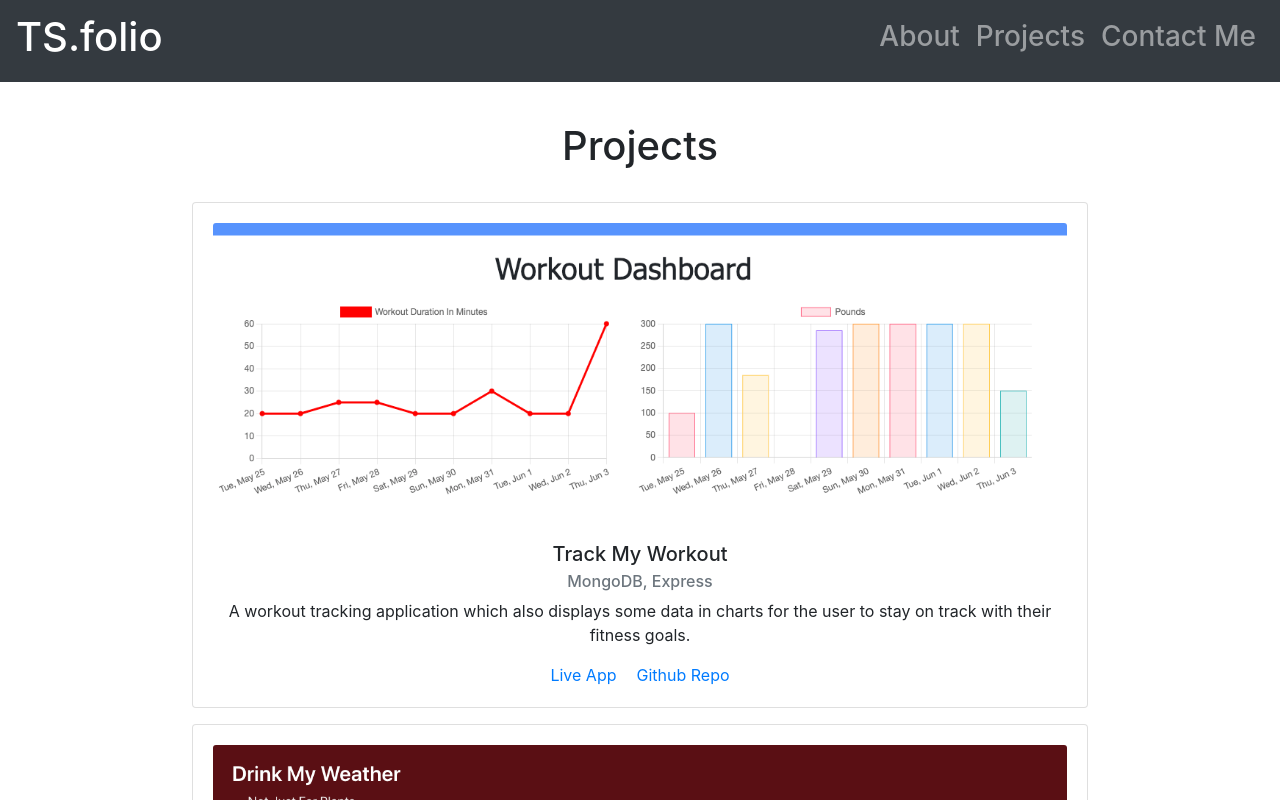
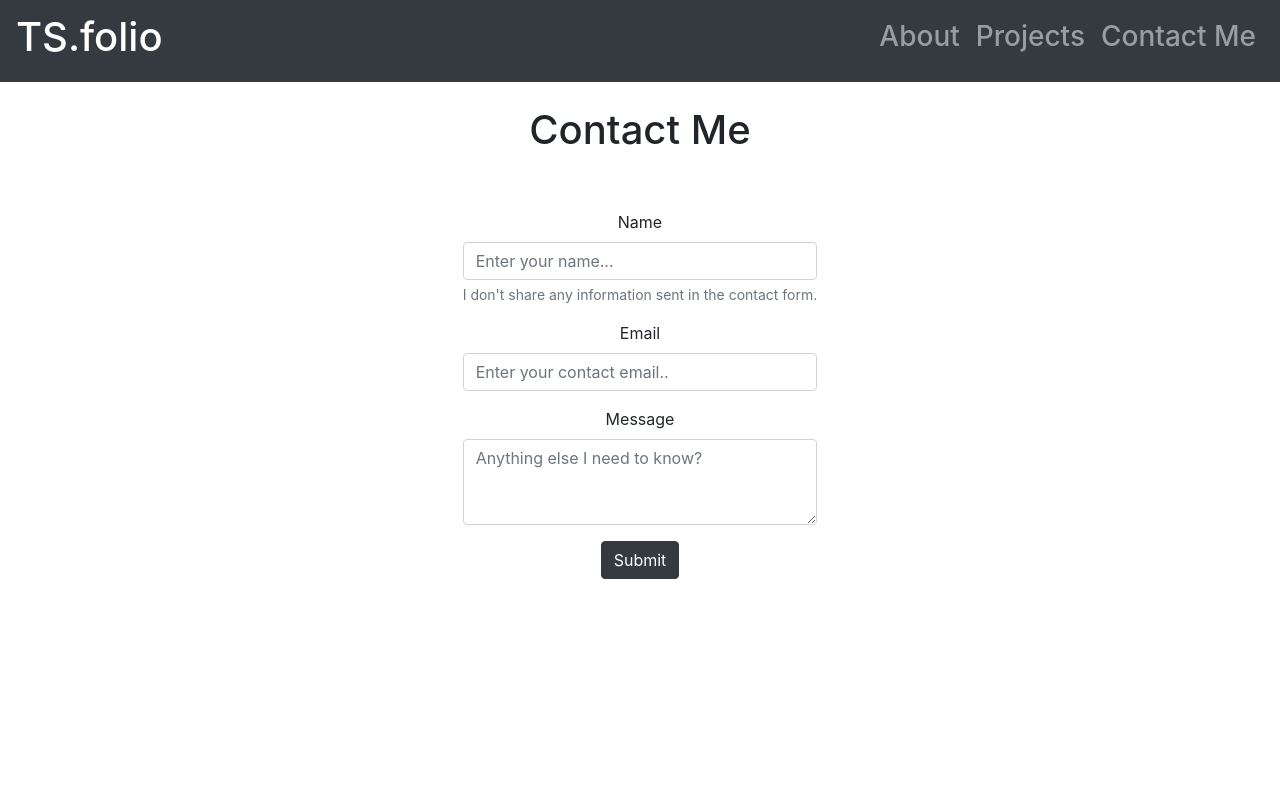
Before and after one commit to rotosti/ReactPortfolio, a React (Create React App) app in the folder client/: page /contactme in a window 1280 px wide. Shown: the top 800 px of the page. Built offline with nearby package versions, Linux system fonts and the light colour scheme.

Commit message:
updated routes on links

```diff
--- a/client/package.json
+++ b/client/package.json
@@ -10,6 +10,7 @@
     "react": "^17.0.2",
     "react-bootstrap": "^1.6.1",
     "react-dom": "^17.0.2",
+    "react-router-dom": "^5.2.0",
     "react-scripts": "4.0.3",
     "web-vitals": "^1.1.2"
   },
--- a/client/src/App.js
+++ b/client/src/App.js
@@ -1,15 +1,30 @@
 import './assets/css/App.css';
+import {BrowserRouter as Router, Route, Switch} from 'react-router-dom';
 import NavBar from './components/NavBar';
-import Projects from './components/Projects';
-// import Home from './components/Home';
+import Projects from './components/Projects'
+import ContactMe from './components/ContactMe';
+import Home from './components/Home';
+import About from './components/About';
 
 function App() {
   return (
-    <>
+    <Router>
       <NavBar />
-      <Projects />
-
-    </>
+      <Switch>
+          <Route exact path="/">
+            <Home />
+          </Route>
+          <Route exact path="/about">
+            <About />
+          </Route>
+          <Route exact path="/projects">
+            <Projects />
+          </Route>
+          <Route exact path="/contactme">
+            <ContactMe />
+          </Route>
+        </Switch>
+    </Router>
   );
 }
 
--- /dev/null
+++ b/client/src/components/ContactMe/index.js
@@ -0,0 +1,38 @@
+import React from 'react';
+import {Container, Row, Col, Form, Button} from 'react-bootstrap';
+
+function ContactMe() {
+    return (
+        <Container className="p-4 d-flex justify-content-center">
+                <Row style={{height: '50vh'}} className='d-flex align-items-center'>
+                    <Col>
+                        <div className="d-flex justify-content-center flex-column text-center">
+                            <h1>Contact Me</h1>
+                            <Form className='mt-5'>
+                                <Form.Group controlId="formBasicName">
+                                    <Form.Label>Name</Form.Label>
+                                    <Form.Control type="text" placeholder="Enter your name..." />
+                                    <Form.Text className="text-muted">
+                                    I don't share any information sent in the contact form.
+                                    </Form.Text>
+                                </Form.Group>
+                                <Form.Group controlId="formBasicEmail">
+                                    <Form.Label>Email</Form.Label>
+                                    <Form.Control type="email" placeholder="Enter your contact email.." />
+                                </Form.Group>
+                                <Form.Group controlId="formBasicTextArea">
+                                    <Form.Label>Message</Form.Label>
+                                    <Form.Control as="textarea" placeholder='Anything else I need to know?' rows={3} />
+                                </Form.Group>
+                                <Button variant="dark" type="submit">
+                                    Submit
+                                </Button>
+                            </Form>
+                        </div>
+                    </Col>
+                </Row>
+        </Container>
+        )
+}
+
+export default ContactMe;
--- a/client/src/components/NavBar/index.js
+++ b/client/src/components/NavBar/index.js
@@ -4,13 +4,13 @@ import {Navbar, Nav} from 'react-bootstrap';
 function NavBar() {
     return (
         <Navbar bg='dark' expand="lg" variant='dark'>
-        <Navbar.Brand href="#home"><h1>TS.folio</h1></Navbar.Brand>
+        <Navbar.Brand href="/"><h1>TS.folio</h1></Navbar.Brand>
         <Navbar.Toggle aria-controls="basic-navbar-nav" />
         <Navbar.Collapse id="basic-navbar-nav">
           <Nav className="ml-auto">
-            <Nav.Link href="#home" className="ml-auto"><h3>About</h3></Nav.Link>
-            <Nav.Link href="#link" className="ml-auto"><h3>Projects</h3></Nav.Link>
-            <Nav.Link href="#link" className="ml-auto"><h3>Contact Me</h3></Nav.Link>
+            <Nav.Link href="/about" className="ml-auto"><h3>About</h3></Nav.Link>
+            <Nav.Link href="/projects" className="ml-auto"><h3>Projects</h3></Nav.Link>
+            <Nav.Link href="/contactme" className="ml-auto"><h3>Contact Me</h3></Nav.Link>
           </Nav>
         </Navbar.Collapse>
       </Navbar>
```
Also changed, not shown: 1 other file (tests, documents, lock files or other folders).
